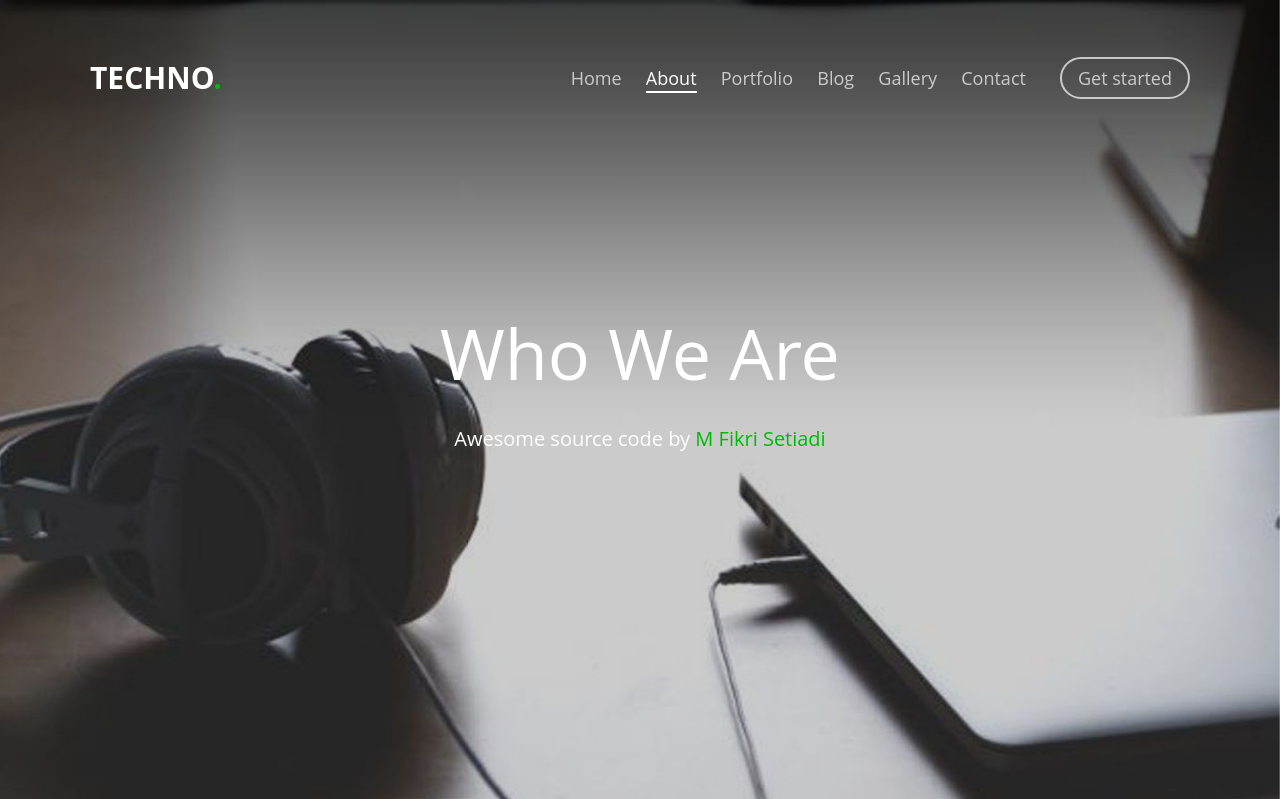
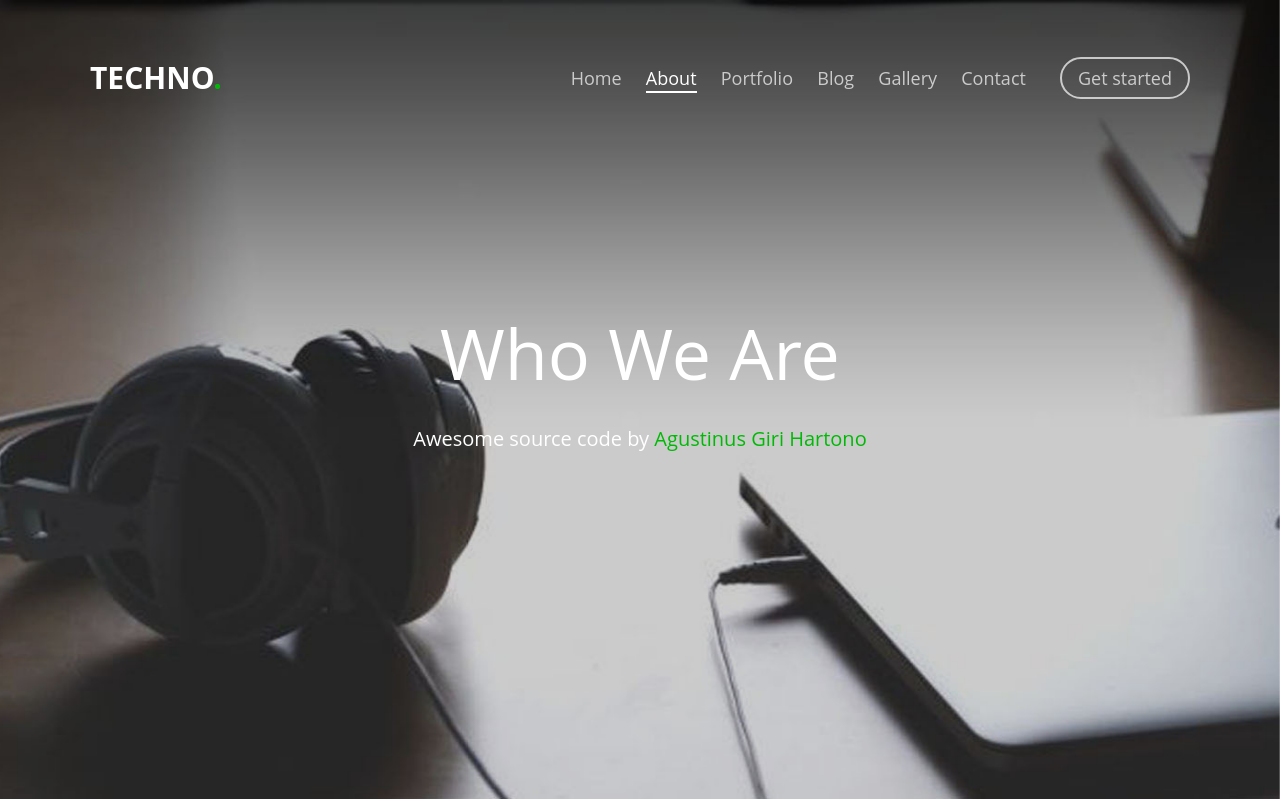
Before and after one commit to giri021/mtechno, a CodeIgniter app: page /database/about in a window 1280 px wide. Shown: the top 799 px of the page. Run offline with CodeIgniter, Linux system fonts and the light colour scheme; data comes from the database, SQL or seed files in the repository; some web fonts are replaced.

Commit message:
Update v_about.php

```diff
--- a/application/views/v_about.php
+++ b/application/views/v_about.php
@@ -8,7 +8,7 @@
 	<meta name="viewport" content="width=device-width, initial-scale=1">
 	<meta name="description" content="" />
 	<meta name="keywords" content="" />
-	<meta name="author" content="M Fikri Setiadi" />
+	<meta name="author" content="Agustinus Giri Hartono" />
 	<link rel="shorcut icon" type="text/css" href="<?php echo base_url().'assets/images/favicon.png'?>">
 	<!-- Place favicon.ico and apple-touch-icon.png in the root directory -->
 	<link rel="shortcut icon" href="favicon.ico">
@@ -61,7 +61,7 @@
 		   			<div class="col-md-10 col-md-offset-1 text-center js-fullheight slider-text">
 		   				<div class="slider-text-inner">
 		   					<h2>Who We Are</h2>
-		   					<p class="fh5co-lead"> Awesome source code by <a href="http://mfikri.com/" target="_blank">M Fikri Setiadi</a></p>
+		   					<p class="fh5co-lead"> Awesome source code by <a href="http://mtechno.sdcilsy-alpha.web.id" target="_blank">Agustinus Giri Hartono</a></p>
 		   				</div>
 		   			</div>
 		   		</div>
```
